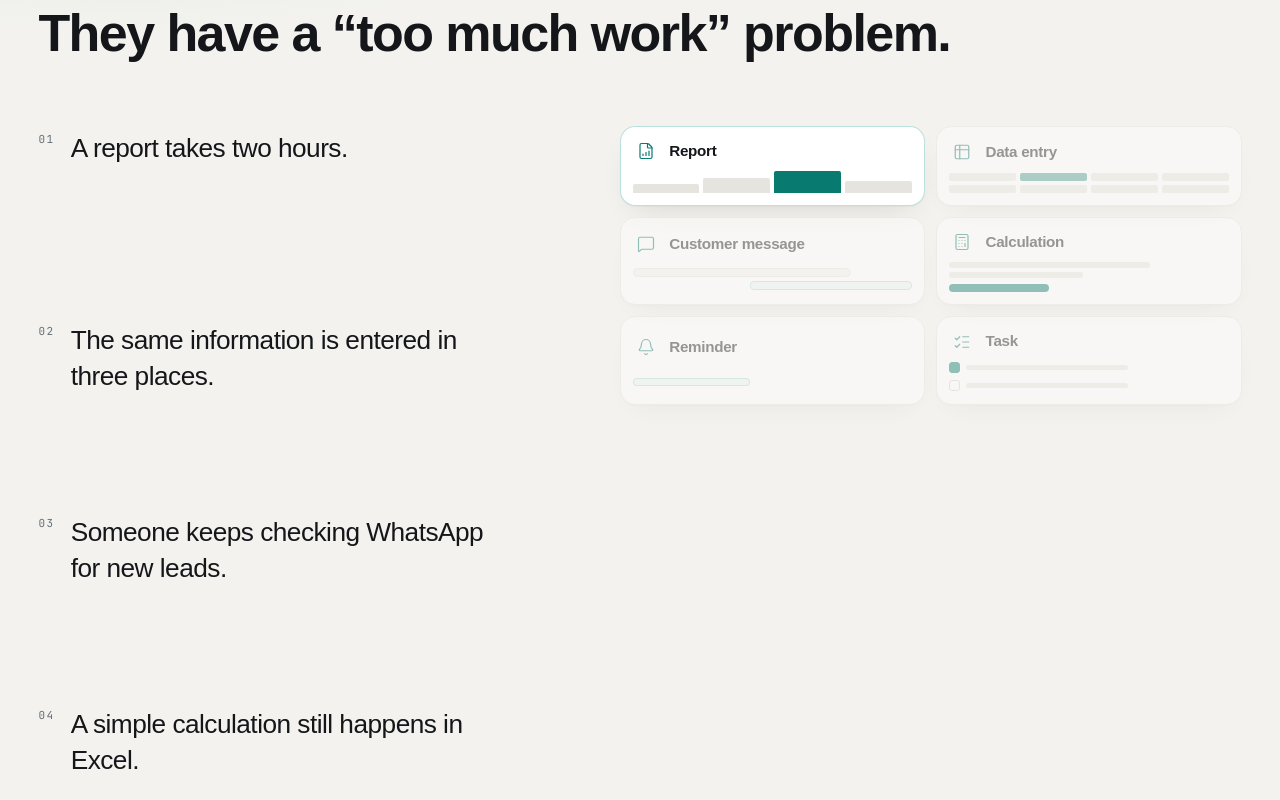
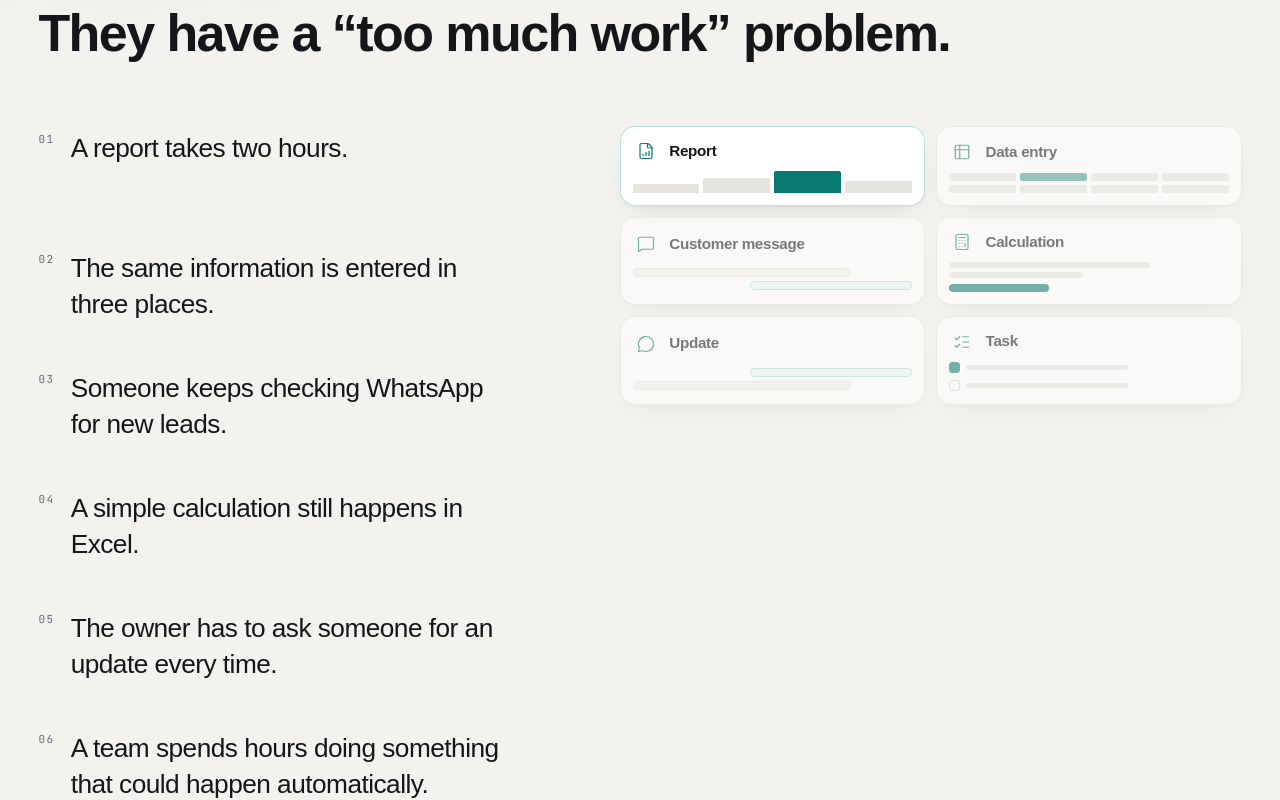
Before and after one commit to Satyam28041993/printsahaj, a Next.js app in the folder web/: page /solutions in a window 1280 px wide. Shown: the part 1069-1869 px from the top of the page. Built offline with nearby package versions, Linux system fonts and the light colour scheme; a web font is replaced by a local one.

Commit message:
Pair the update sentence with its card and tighten the workday rhythm.
The line about asking for an update now lights an Update card, and desktop sentences sit closer so the board does not feel stuck in empty space.

Co-authored-by: Prakruti2025 <Prakruti2025@users.noreply.github.com>

```diff
--- a/web/src/app/solutions.css
+++ b/web/src/app/solutions.css
@@ -301,14 +301,6 @@
 .sol-cue--bars i:nth-child(3) { height: 100%; background: var(--accent); }
 .sol-cue--bars i:nth-child(4) { height: 55%; }
 
-.sol-cue--time i {
-  width: 42%;
-  height: 8px;
-  border-radius: 99px;
-  background: var(--accent-weak);
-  border: 1px solid var(--accent-line);
-}
-
 .sol-cue--tasks {
   gap: 6px;
 }
@@ -363,8 +355,14 @@
 
 .sol-problem__visual {
   grid-column: 1 / -1;
-  max-width: 18rem;
+  max-width: min(100%, 22rem);
   margin-top: 0.15rem;
+}
+
+@media (min-width: 640px) {
+  .sol-problem__visual {
+    max-width: min(100%, 32rem);
+  }
 }
 
 .sol-problem__index {
@@ -440,14 +438,14 @@
   }
 
   .sol-problem__item {
-    min-height: 24vh;
+    min-height: clamp(6.75rem, 15vh, 9.5rem);
     margin-top: 0;
     align-items: start;
     padding-top: 0.35rem;
   }
 
   .sol-work {
-    opacity: 0.42;
+    opacity: 0.55;
     transition:
       opacity 0.35s var(--m-ease, var(--h-ease)),
       border-color 0.35s var(--m-ease, var(--h-ease));
--- a/web/src/components/solutions/SolutionsProblem.tsx
+++ b/web/src/components/solutions/SolutionsProblem.tsx
@@ -1,7 +1,7 @@
 "use client";
 
 import React, { useEffect, useRef, useState } from "react";
-import { Bell, Calculator, FileBarChart, ListChecks, MessageSquare, Table2, type LucideIcon } from "lucide-react";
+import { Calculator, FileBarChart, ListChecks, MessageCircle, MessageSquare, Table2, type LucideIcon } from "lucide-react";
 import { solutions, type SolutionFragmentKind } from "@content/solutions";
 import { useReveal } from "@/lib/useReveal";
 
@@ -10,7 +10,7 @@ const WORK: Record<SolutionFragmentKind, { label: string; Icon: LucideIcon }> =
   sheet: { label: "Data entry", Icon: Table2 },
   messages: { label: "Customer message", Icon: MessageSquare },
   sum: { label: "Calculation", Icon: Calculator },
-  reminder: { label: "Reminder", Icon: Bell },
+  reminder: { label: "Update", Icon: MessageCircle },
   task: { label: "Task", Icon: ListChecks },
 };
 
@@ -153,8 +153,9 @@ function Cue({ kind }: { kind: SolutionFragmentKind }) {
   }
   if (kind === "reminder") {
     return (
-      <span className="sol-cue sol-cue--time" aria-hidden>
-        <i />
+      <span className="sol-cue sol-cue--bubbles" aria-hidden>
+        <i data-side="out" />
+        <i data-side="in" />
       </span>
     );
   }
```
